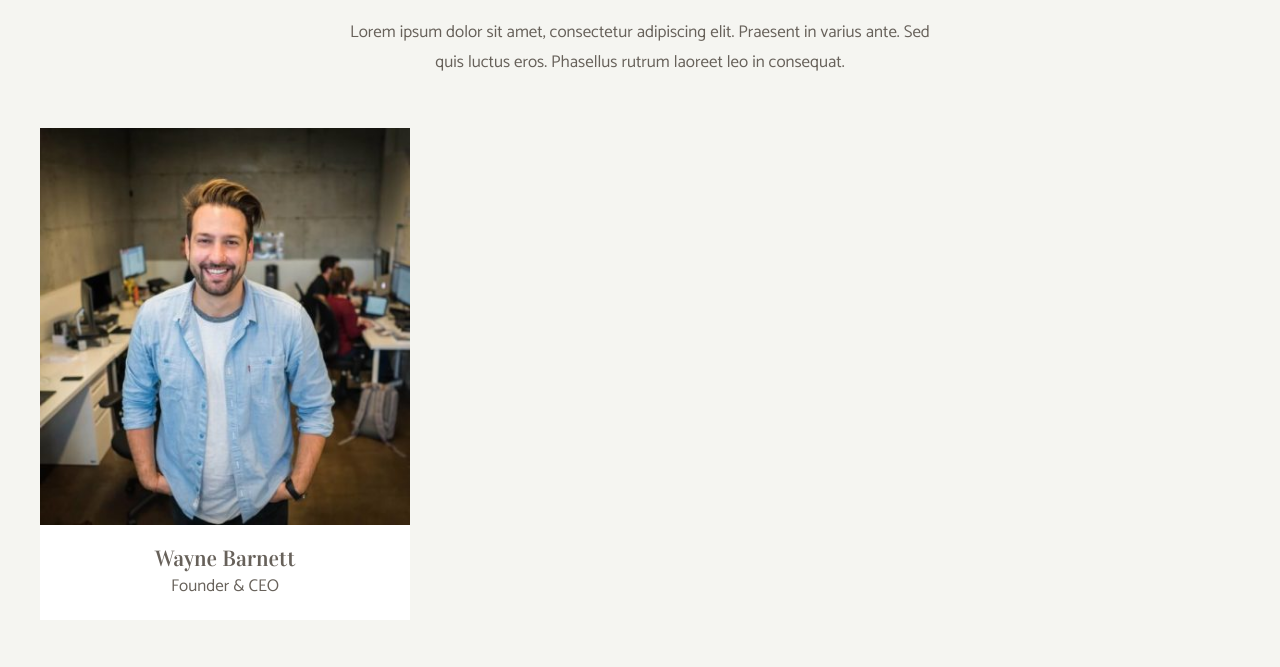
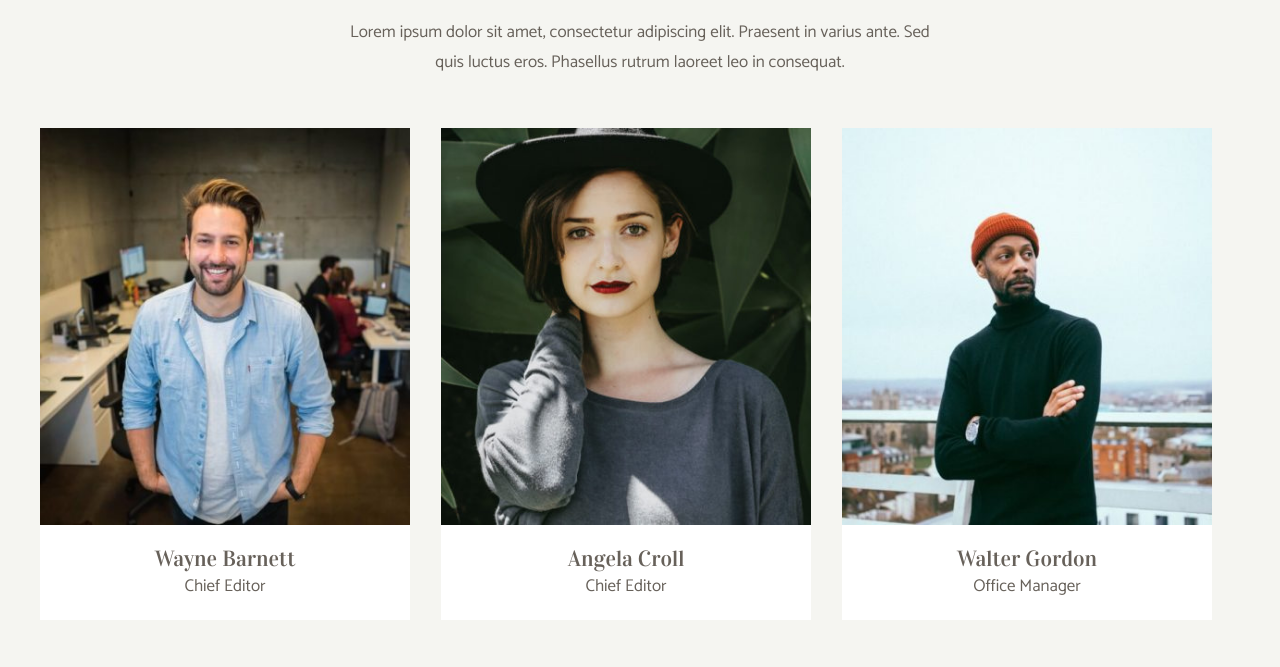
Before and after one commit to LucaSunseri/js-our-team, a plain HTML site: page index.html in a window 1280 px wide. Shown: the part 107-774 px from the top of the page. Drawn offline with Linux system fonts and the light colour scheme.

Commit message:
Created all the cards and append in html

```diff
--- a/js/script.js
+++ b/js/script.js
@@ -30,3 +30,50 @@ const membersTeam = [
     role: 'Graphic Designer',
   }
 ]
+// console.log('Vediamo il nostro array di oggetti',membersTeam);
+
+const teamContainer = document.querySelector('.team-container');
+teamContainer.innerHTML = '';
+
+
+
+for (let key in membersTeam) {
+  // console.log(membersTeam[key]);
+
+  const member = membersTeam[key];
+
+  let photo = member.photo;
+  let name = member.name;
+  let role = member.role;
+
+  console.log('Foto',photo);
+  console.log('Nome',name);
+  console.log('Ruolo',role);
+
+  createCard(photo, name, role);
+
+}
+
+function createCard(photo, name, role) {
+
+  const teamCard = document.createElement('div');
+  teamCard.className = 'team-card';
+  teamContainer.append(teamCard);
+
+  photo;
+  name;
+  role,
+
+  teamCard.innerHTML = `
+  <div class="card-image">
+  <img
+    src="${photo}"
+    alt="Wayne Barnett"
+  />
+  </div>
+  <div class="card-text">
+    <h3>${name}</h3>
+    <p>${role}</p>
+  </div>
+  `;
+}
```
Also changed, not shown: index.html (+3 -0 lines).
